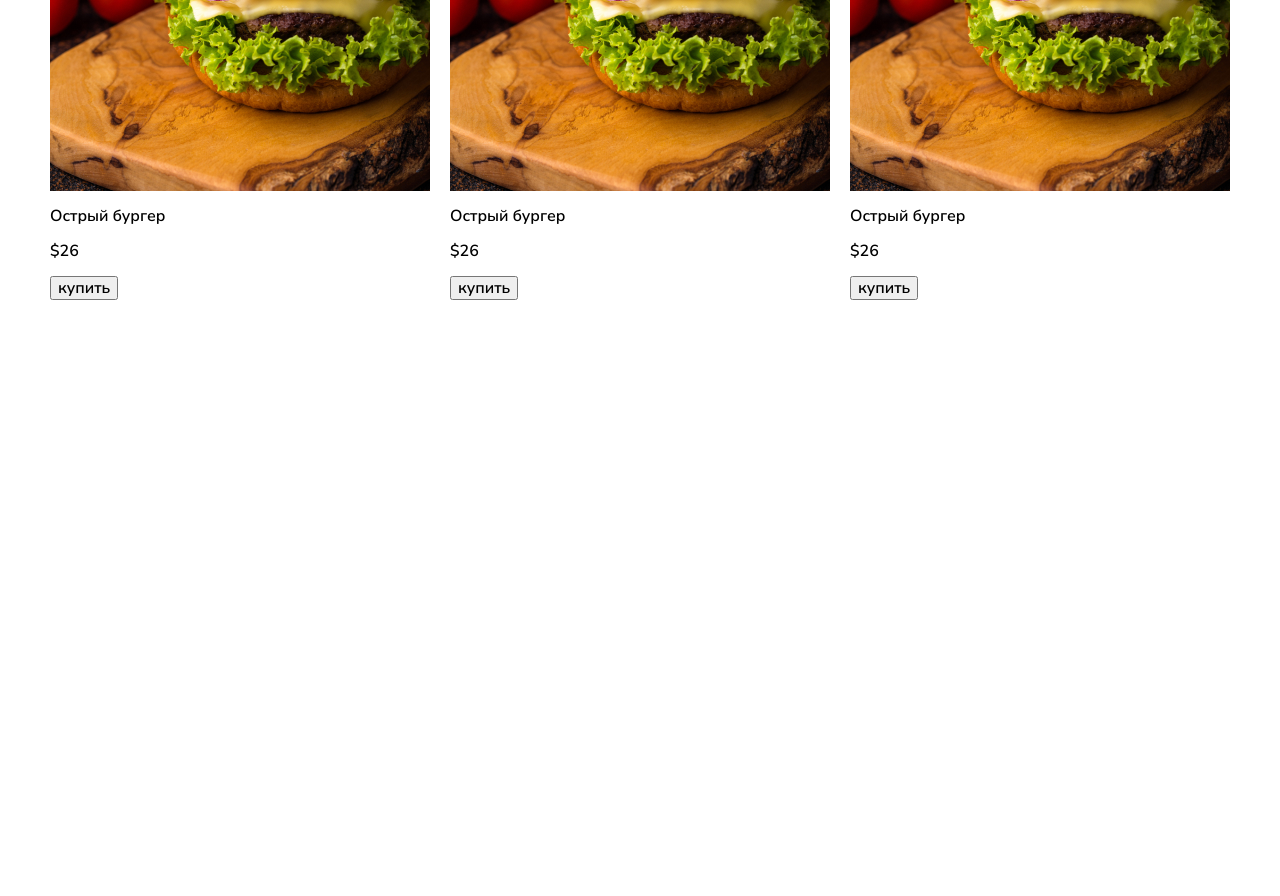
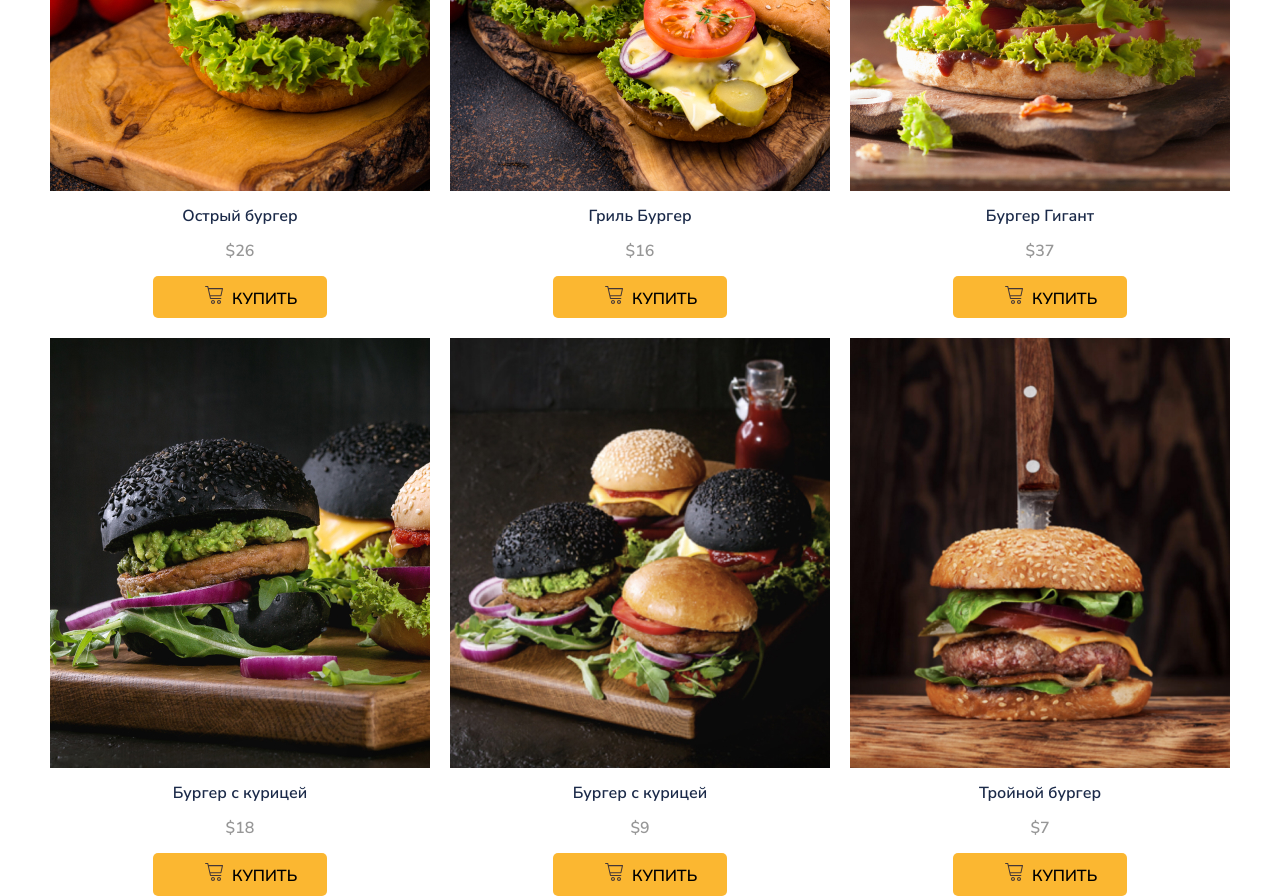
Before and after one commit to nikita11174/Module01-Burger, a plain HTML site: page index.html in a window 1280 px wide. Shown: the part 1552-2448 px from the top of the page. Before the commit the page ends 1852 px from the top, so only its background shows below. Drawn offline with nearby package versions, Linux system fonts and the light colour scheme.

Commit message:
13 module 1 add btn

```diff
--- a/index.html
+++ b/index.html
@@ -80,30 +80,78 @@
                     <p class="menu-grid-title">Острый бургер</p>
                     <p class="menu-grid-price">$26 </p>
                     <button type="button" class="menu-grid-btn">
-                        <span class="menu-grid-icon"></span>
+                        <span class="menu-grid-icon">
+                            <img src="images/cartMenu.svg" alt="">
+                        </span>
                         <span class="menu-grid-text">купить</span>
                     </button>
                 </div>
                 <div class="menu-grid-item">
                     <div class="menu-grid-cover">
-                        <img src="images/menu/01.jpg" alt="Острый бургер">
+                        <img src="images/menu/02.jpg" alt="Острый бургер">
                     </div>
-                    <p class="menu-grid-title">Острый бургер</p>
-                    <p class="menu-grid-price">$26 </p>
+                    <p class="menu-grid-title">Гриль Бургер</p>
+                    <p class="menu-grid-price">$16 </p>
                     <button type="button" class="menu-grid-btn">
-                        <span class="menu-grid-icon"></span>
+                        <span class="menu-grid-icon">
+                            <img src="images/cartMenu.svg" alt="">
+                        </span>
                         <span class="menu-grid-text">купить</span>
                     </button>
 
                 </div>
                 <div class="menu-grid-item">
                     <div class="menu-grid-cover">
-                        <img src="images/menu/01.jpg" alt="Острый бургер">
+                        <img src="images/menu/03.jpg" alt="Острый бургер">
                     </div>
-                    <p class="menu-grid-title">Острый бургер</p>
-                    <p class="menu-grid-price">$26 </p>
+                    <p class="menu-grid-title">Бургер Гигант</p>
+                    <p class="menu-grid-price">$37 </p>
                     <button type="button" class="menu-grid-btn">
-                        <span class="menu-grid-icon"></span>
+                        <span class="menu-grid-icon">
+                            <img src="images/cartMenu.svg" alt="">
+                        </span>
+                        <span class="menu-grid-text">купить</span>
+                    </button>
+
+                </div>
+                <div class="menu-grid-item">
+                    <div class="menu-grid-cover">
+                        <img src="images/menu/04.jpg" alt="Острый бургер">
+                    </div>
+                    <p class="menu-grid-title">Бургер с курицей</p>
+                    <p class="menu-grid-price">$18 </p>
+                    <button type="button" class="menu-grid-btn">
+                        <span class="menu-grid-icon">
+                            <img src="images/cartMenu.svg" alt="">
+                        </span>
+                        <span class="menu-grid-text">купить</span>
+                    </button>
+
+                </div>
+                <div class="menu-grid-item">
+                    <div class="menu-grid-cover">
+                        <img src="images/menu/05.jpg" alt="Острый бургер">
+                    </div>
+                    <p class="menu-grid-title">Бургер с курицей</p>
+                    <p class="menu-grid-price">$9 </p>
+                    <button type="button" class="menu-grid-btn">
+                        <span class="menu-grid-icon">
+                            <img src="images/cartMenu.svg" alt="">
+                        </span>
+                        <span class="menu-grid-text">купить</span>
+                    </button>
+
+                </div>
+                <div class="menu-grid-item">
+                    <div class="menu-grid-cover">
+                        <img src="images/menu/06.jpg" alt="Острый бургер">
+                    </div>
+                    <p class="menu-grid-title">Тройной бургер</p>
+                    <p class="menu-grid-price">$7 </p>
+                    <button type="button" class="menu-grid-btn">
+                        <span class="menu-grid-icon">
+                            <img src="images/cartMenu.svg" alt="">
+                        </span>
                         <span class="menu-grid-text">купить</span>
                     </button>
 
--- a/styles/main.css
+++ b/styles/main.css
@@ -249,6 +249,8 @@ header {
     display: grid;
     grid-template-columns: repeat(3, 1fr);
     gap: 20px;
+    text-align: center;
+
 }
 
 .menu-grid-cover {
@@ -267,3 +269,24 @@ header {
     width: 100%;
     height: 430px;
 }
+
+.menu-grid-title {
+    font-weight: 600;
+    color: #1B2A49;
+}
+
+.menu-grid-price {
+    color: #979797;
+}
+
+.menu-grid-btn {
+    background: #FBB731;
+    border-radius: 5px;
+    text-transform: uppercase;
+    border: 0;
+    padding: 10px 30px 10px 52px;
+}
+
+.menu-grid-icon img {
+    padding-right: 5px;
+}
```
Also changed, not shown: images/menu/02.jpg (added), images/menu/03.jpg (added), images/menu/04.jpg (added), images/menu/05.jpg (added), images/menu/06.jpg (added).
